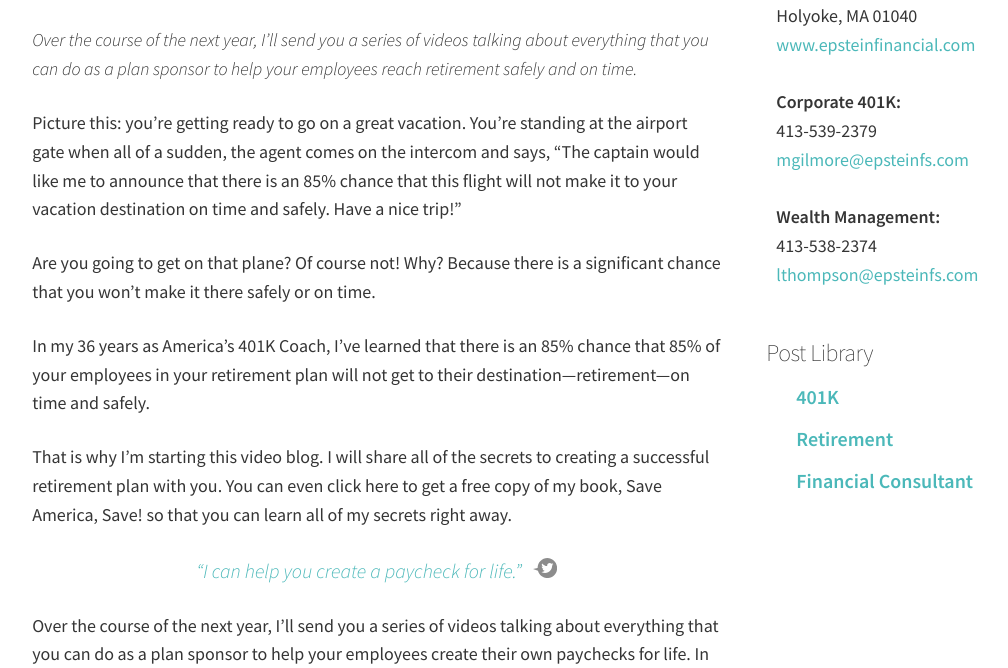
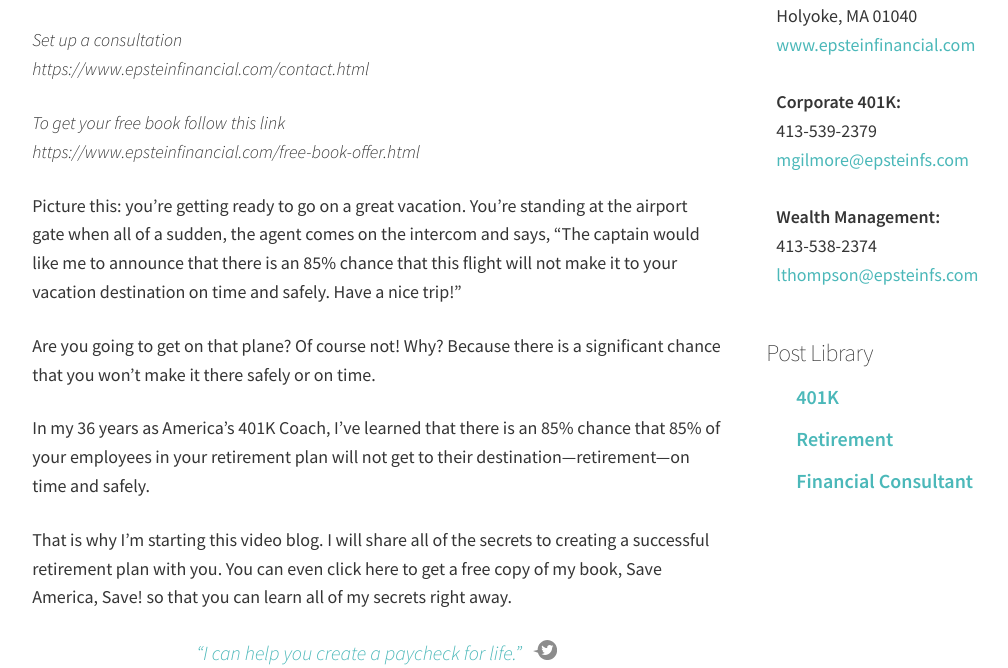
Before and after one commit to Vyral/charlie-epstein-blog, a Jekyll site: the page built from _posts/2016-12-13-your-new-401k-resource.md, in a window 1280 px wide and 900 px high, scrolled down 737 px, cut to the strip 232-900 px from the top of the window. Shown: the whole strip, without its empty margins (97-1105 px from the left). Built offline with Jekyll 4.4.1, drawn with Linux system fonts in a browser that asks for light colours; nearby versions of some CDN libraries.

Commit message:
Updated '_posts/2016-12-13-your-new-401k-resource.md' via CloudCannon

```diff
--- a/_posts/2016-12-13-your-new-401k-resource.md
+++ b/_posts/2016-12-13-your-new-401k-resource.md
@@ -18,7 +18,11 @@ youtube_code: _q7on4S_DDo
 
 {% include youtube.html %}
 
-*Over the course of the next year, I’ll send you a series of videos talking about everything that you can do as a plan sponsor to help your employees reach retirement safely and on time.*
+*Set up a consultation
+<br>https://www.epsteinfinancial.com/contact.html*
+
+*To get your free book follow this link
+<br>https://www.epsteinfinancial.com/free-book-offer.html*
 
 Picture this: you’re getting ready to go on a great vacation. You’re standing at the airport gate when all of a sudden, the agent comes on the intercom and says, “The captain would like me to announce that there is an 85% chance that this flight will not make it to your vacation destination on time and safely. Have a nice trip!”&nbsp;
 
```
